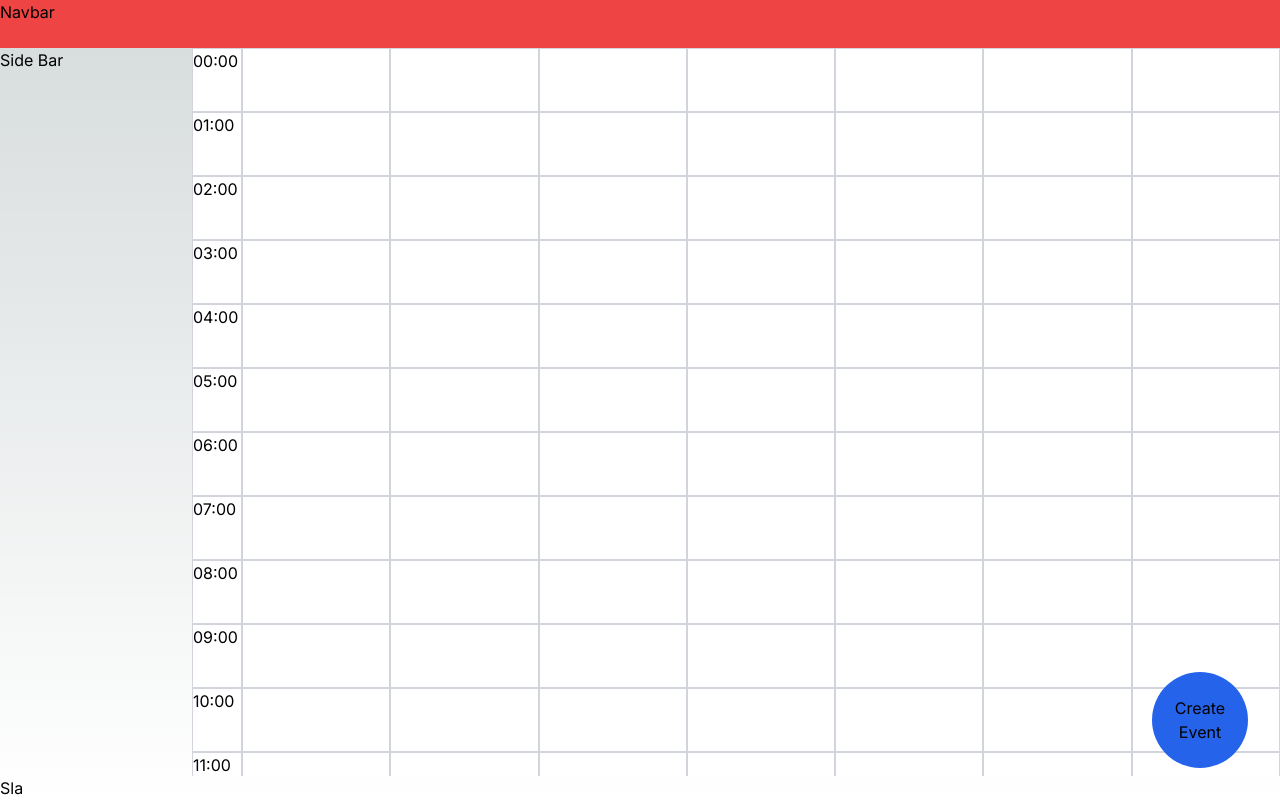
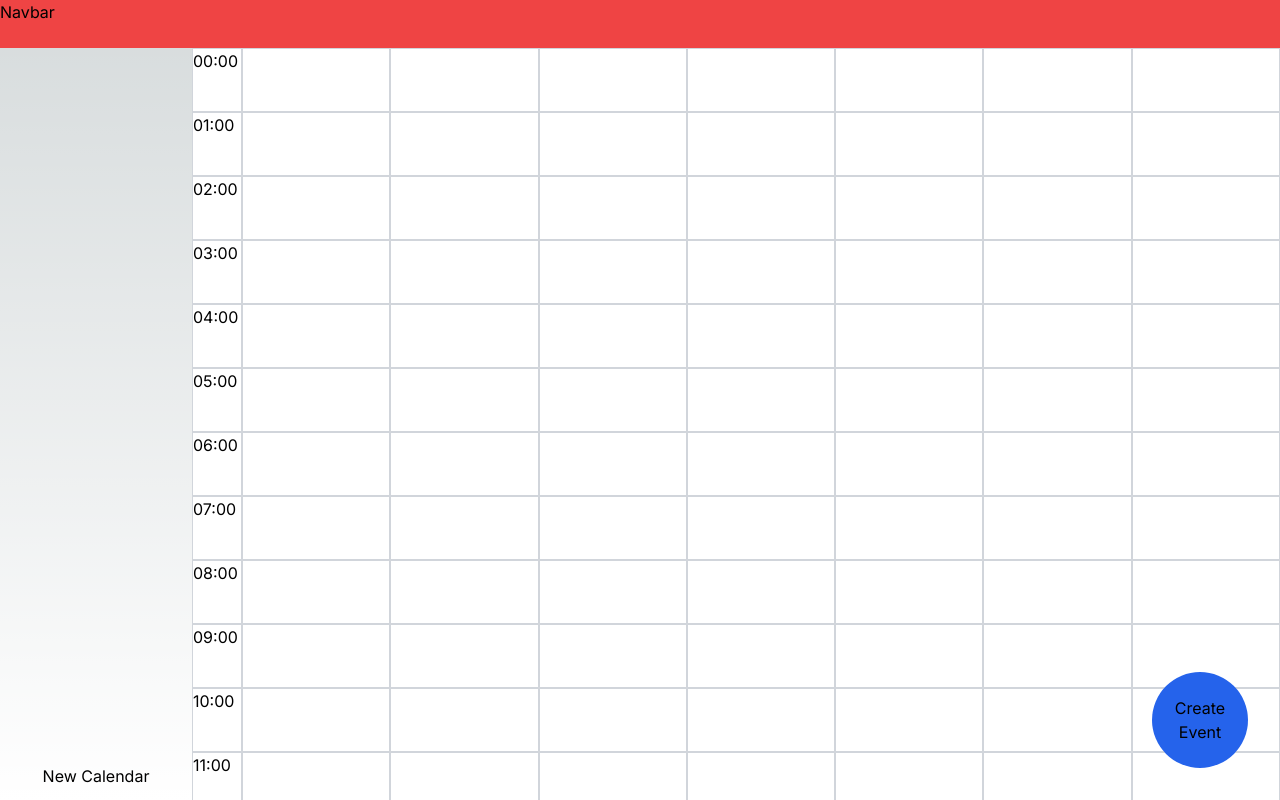
Before and after one commit to lucasduartesobreira/CalendarForge, a Next.js app: page / in a window 1280 px wide. Built offline with nearby package versions, Linux system fonts and the light colour scheme.

Commit message:
feat(calendars): display calendars name on side bar and add button to create new ones

```diff
--- a/app/components/sideBar/SideBar.tsx
+++ b/app/components/sideBar/SideBar.tsx
@@ -1,26 +1,26 @@
 import { StorageContext } from "@/hooks/dataHook";
-import { useContext } from "react";
+import { DetailedHTMLProps, useContext } from "react";
 
-const SideBar = () => {
+const SideBar = (
+  args: DetailedHTMLProps<React.HTMLAttributes<HTMLDivElement>, HTMLDivElement>,
+) => {
   const storageContext = useContext(StorageContext);
 
   if (storageContext.isSome()) {
     const { calendarsStorage: storage } = storageContext.unwrap();
     return (
-      <div>
-        <button
-          onClick={() => {
-            const dateNow = Date.now();
-
-            storage?.addCalendar({
-              id: `${dateNow}`,
-              timezone: 0,
-              name: "Some calendar",
-            });
-          }}
-        >
-          Sla
-        </button>
+      <div
+        {...args}
+        className={`${args.className} grid grid-rows-[auto_48px] grid-cols-[auto]`}
+      >
+        <div className="overflow-auto row-start-1">
+          <ul className="">
+            {storage.getCalendars().map((calendar, index) => (
+              <li key={index}>{calendar.name}</li>
+            ))}
+          </ul>
+        </div>
+        <button className="row-start-2">New Calendar</button>
       </div>
     );
   }
--- a/app/page.tsx
+++ b/app/page.tsx
@@ -12,13 +12,12 @@ const Home = () => {
       <main className="h-full flex flex-col">
         <div className="flex-none h-[48px] bg-red-500">Navbar</div>
         <div className="flex overflow-hidden">
-          <div className="w-[15%]">Side Bar</div>
+          <SideBar className="w-[15%]" />
           <div className="w-[85%] max-h-[100%]">
             <CalendarWeek style={"h-[100%] max-h-[100%]"} />
           </div>
         </div>
         <CreateEventButton />
-        <SideBar />
       </main>
     </StorageContext.Provider>
   );
--- a/src/services/calendar/calendar.ts
+++ b/src/services/calendar/calendar.ts
@@ -117,8 +117,8 @@ class CalendarStorage {
     return Err(CalendarStorage.RemoveCalendarError);
   }
 
-  getCalendars() {
-    console.log(this.calendars);
+  getCalendars(): Calendar[] {
+    return Array.from(this.calendars.values());
   }
 }
 
```
